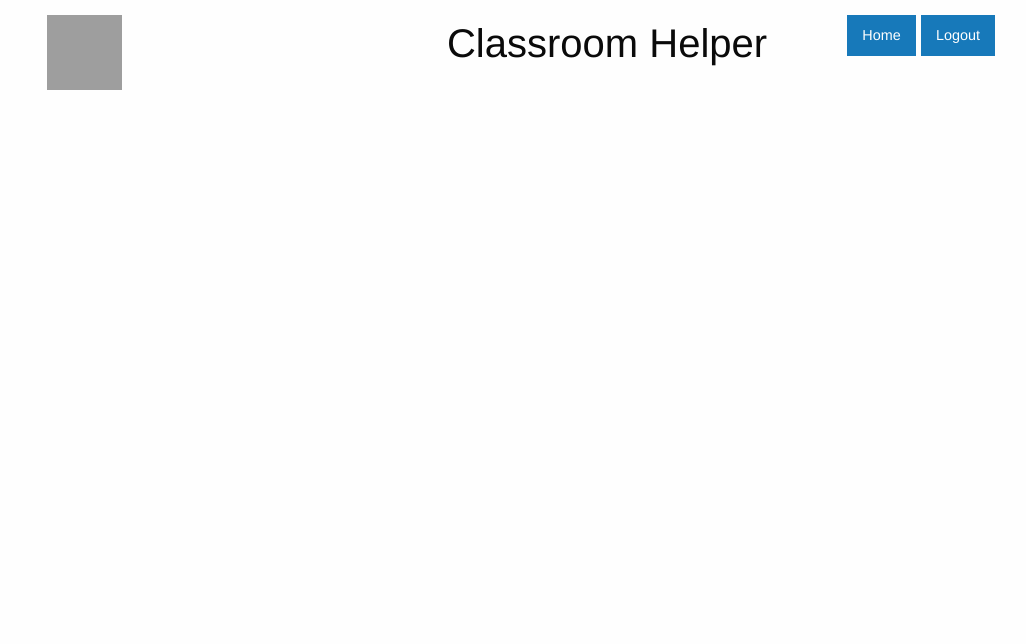
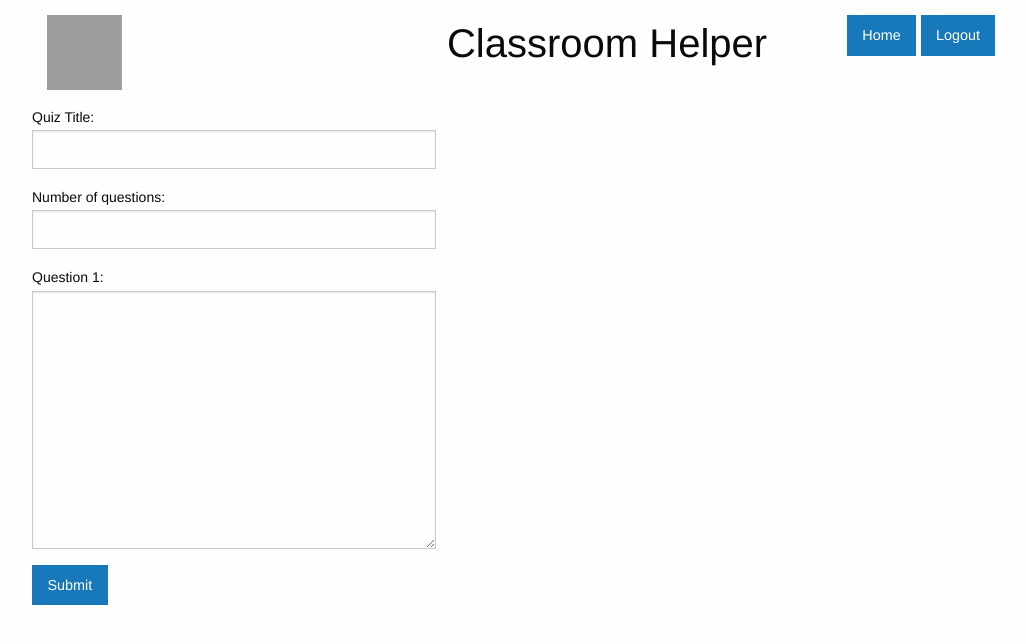
Before and after one commit to Cod-Saun/Senior-Project, a Django app: template Teach/TeachTool/templates/createquiz.html in a window 1280 px wide. Shown: the top 644 px of the page, without its empty margins (8-1034 px from the left). Run offline with Django 3.2, Linux system fonts and the light colour scheme; the template is opened without the code that fills it: values that come from a table or form of the project are taken from there, others are empty; grey boxes are pictures that could not be loaded.

Commit message:
Quiz Creation Form

```diff
--- a/Teach/TeachTool/forms.py
+++ b/Teach/TeachTool/forms.py
@@ -18,3 +18,9 @@ class RegistrationForm(UserCreationForm):
         if commit:
             user.save()
         return user
+
+class QuizCreation(forms.Form):
+    questions = []
+    quiz_title = forms.CharField(label="Quiz Title")
+    num_questions = forms.IntegerField(label="Number of questions")
+    question = forms.CharField(label="Question 1", widget=forms.Textarea)
--- a/Teach/TeachTool/templates/createquiz.html
+++ b/Teach/TeachTool/templates/createquiz.html
@@ -25,6 +25,11 @@
             </div>
         </div>
         <div class="grid-x grid-padding-x grid-padding-y">
+            <form action="/QuizCreation/" method="POST">
+                {% csrf_token %}
+                {{ form }}
+                <input class="button" type="submit" value="Submit"/>
+            </form>
 
         </div>
     </div>
--- a/Teach/TeachTool/templates/dashboard.html
+++ b/Teach/TeachTool/templates/dashboard.html
@@ -40,7 +40,7 @@
                     <li><a href="#">Quiz 1</a></li>
                     <li><a href="#">Quiz 2</a></li>
                     <li><a href="#">Quiz 3</a></li>
-                    <p><a class="button">Create Quiz</a></p>
+                    <p><a href="/QuizCreation/" class="button">Create Quiz</a></p>
                 </div>
             </div>
         </div>
--- a/Teach/TeachTool/urls.py
+++ b/Teach/TeachTool/urls.py
@@ -11,4 +11,5 @@ urlpatterns = [
         path('Register/', views.register),
         path('Dashboard/', views.dashboard),
         path('Logout/', views.Logout),
+        path('QuizCreation/', views.create_quiz),
 ]
```
Also changed, not shown: Teach/TeachTool/views.py (+10 -1 lines), Teach/TeachTool/templates/login.html (added), Teach/db.sqlite3.
